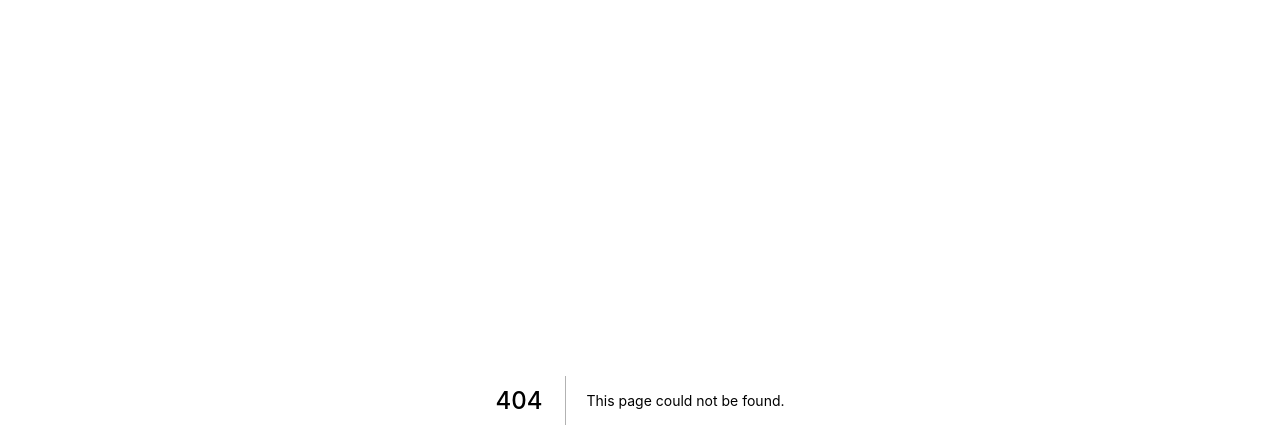
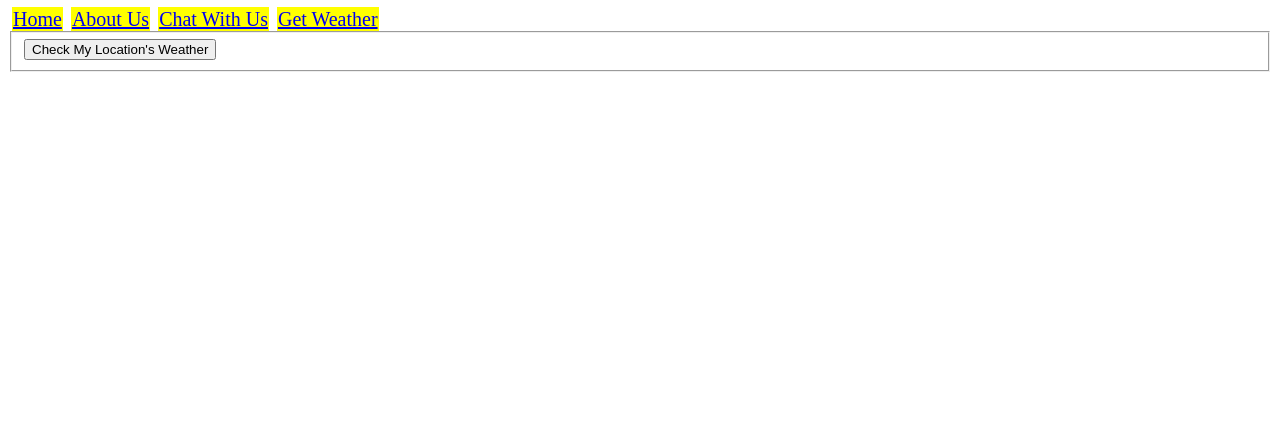
Before and after one commit to melvin2016/nextTest, a Next.js app: page /weather in a window 1280 px wide. Before the commit this address had no page. Shown: the top 448 px of the page. Built offline with nearby package versions, Linux system fonts and the light colour scheme.

Commit message:
added weather tab feature

```diff
--- a/components/header.js
+++ b/components/header.js
@@ -7,6 +7,7 @@ export default ()=>(
             <Link href="/"><a style={style}>Home</a></Link>
             <Link href="/about"><a style={style}>About Us</a></Link>
             <Link href="/chat"><a style={style}>Chat With Us</a></Link>
+            <Link href="/weather"><a style={style}>Get Weather</a></Link>
         </nav>
     </div>
 );
--- a/pages/posts.js
+++ b/pages/posts.js
@@ -1,4 +1,5 @@
 import Layout from '../components/Layout';
+import Head from 'next/head';
 import fetch from 'isomorphic-unfetch';
 import RHP from 'react-html-parser';
 const Content = (props)=>(
@@ -10,6 +11,11 @@ const Content = (props)=>(
 );
 const Posts = (props)=>(
     <Layout>
+        <Head>
+            <title>
+                {props.name}
+            </title>
+        </Head>
         <Content {...props}/>
     </Layout>
 )
--- /dev/null
+++ b/pages/weather.js
@@ -0,0 +1,48 @@
+import Layout from "../components/Layout";
+import fetch from 'isomorphic-unfetch';
+export default class Weather extends React.Component{
+    state={
+        coords:{
+            lat:9.9816,
+            lng:76.2999
+        },
+        data:null
+    }
+    buttonHandler = ()=>{
+        if(navigator && navigator.geolocation){
+            navigator.geolocation.getCurrentPosition((pos)=>{
+                this.setState({
+                    coords:{
+                        lat:pos.coords.latitude,
+                        lng:pos.coords.longitude
+                    }
+                });
+                this.getWeather();
+            })
+        }else{
+            alert("Doesn't have Geolocation feature!")
+        }
+    }
+     getWeather = async ()=>{
+        const data = await fetch(`http://api.openweathermap.org/data/2.5/weather?lat=${this.state.coords.lat}&lon=${this.state.coords.lng}&APPID=201ac3e02df88f951e88e8f14f444511&units=metric`);
+        const res = await data.json();
+        this.setState({
+            data:res
+        })
+    }
+    render(){
+        return (
+            <Layout>
+                {
+                    this.state.data !== null ?
+                        <article>
+                            Name : {this.state.data.name}<br/>
+                            Temperature in c* : {this.state.data.main.temp}
+                        </article>
+                     :null
+                 }
+                <button onClick={this.buttonHandler} >Check My Location's Weather</button>
+            </Layout>
+        );
+    }
+}
```
Also changed, not shown: pages/chat.js (+15 -6 lines), pages/index.js (+7 -2 lines), static/oneplus.png (added).
